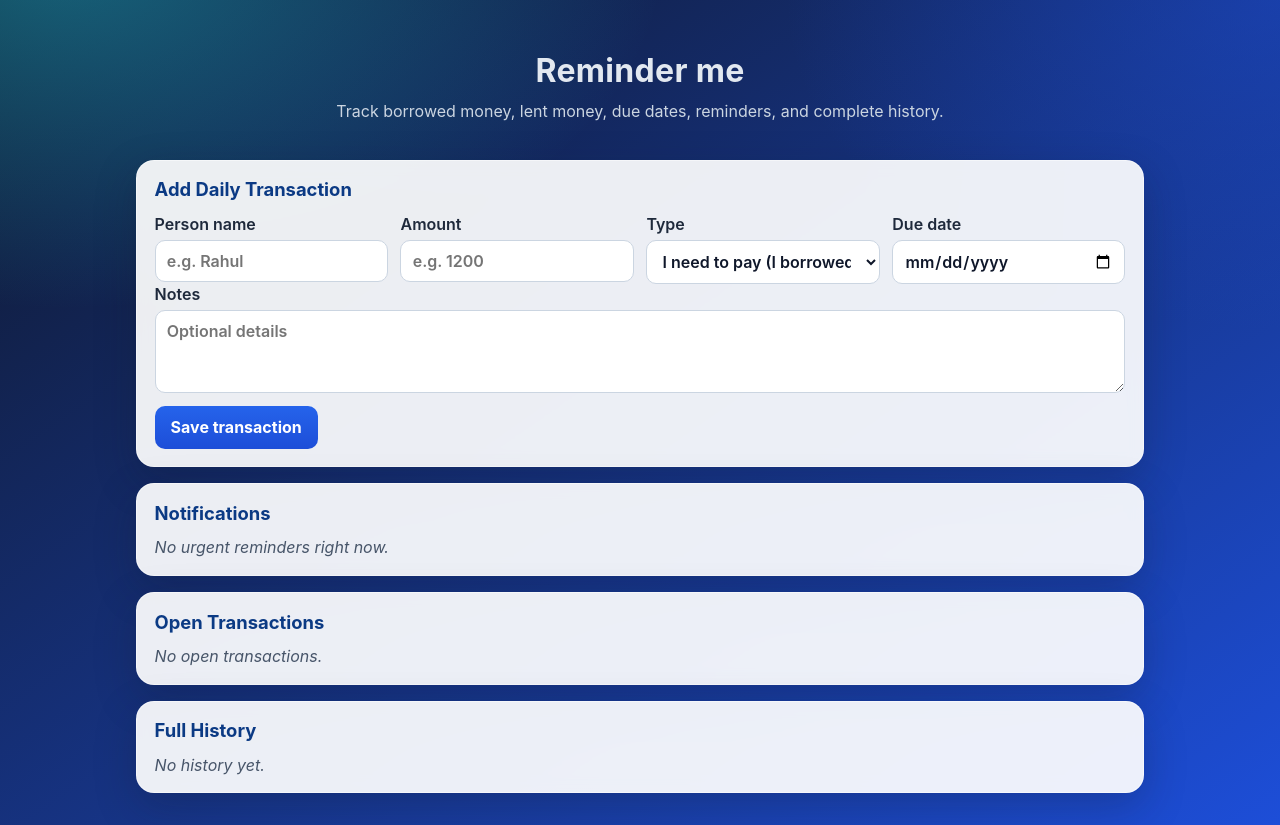
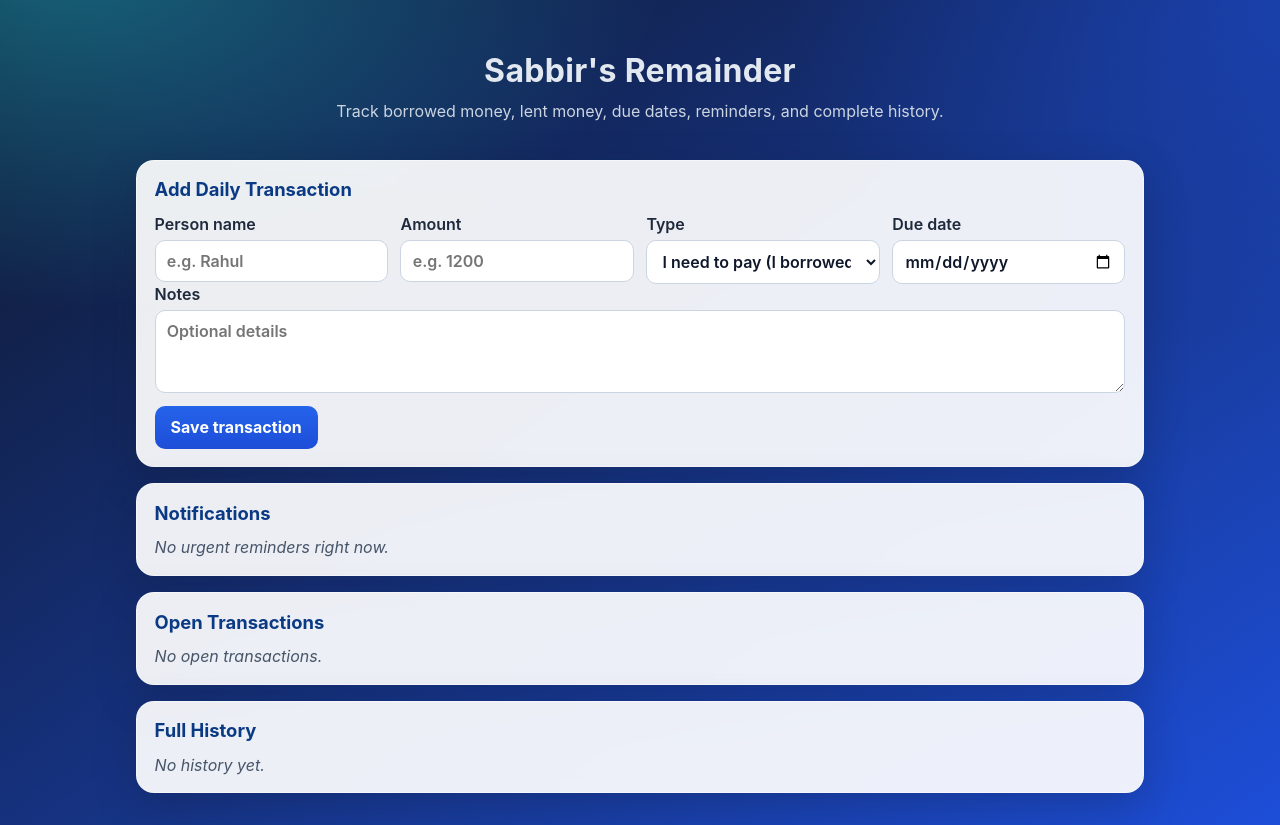
Before and after one commit to sabbirbiswas08/personal-app, a plain HTML site: page index.html in a window 1280 px wide. Drawn offline with nearby package versions, Linux system fonts and the light colour scheme.

Commit message:
Change header title to 'Sabbir's Remainder'

```diff
--- a/index.html
+++ b/index.html
@@ -8,7 +8,7 @@
   </head>
   <body>
     <header>
-      <h1>Reminder me</h1>
+      <h1>Sabbir's Remainder</h1>
       <p>Track borrowed money, lent money, due dates, reminders, and complete history.</p>
     </header>
 
```
